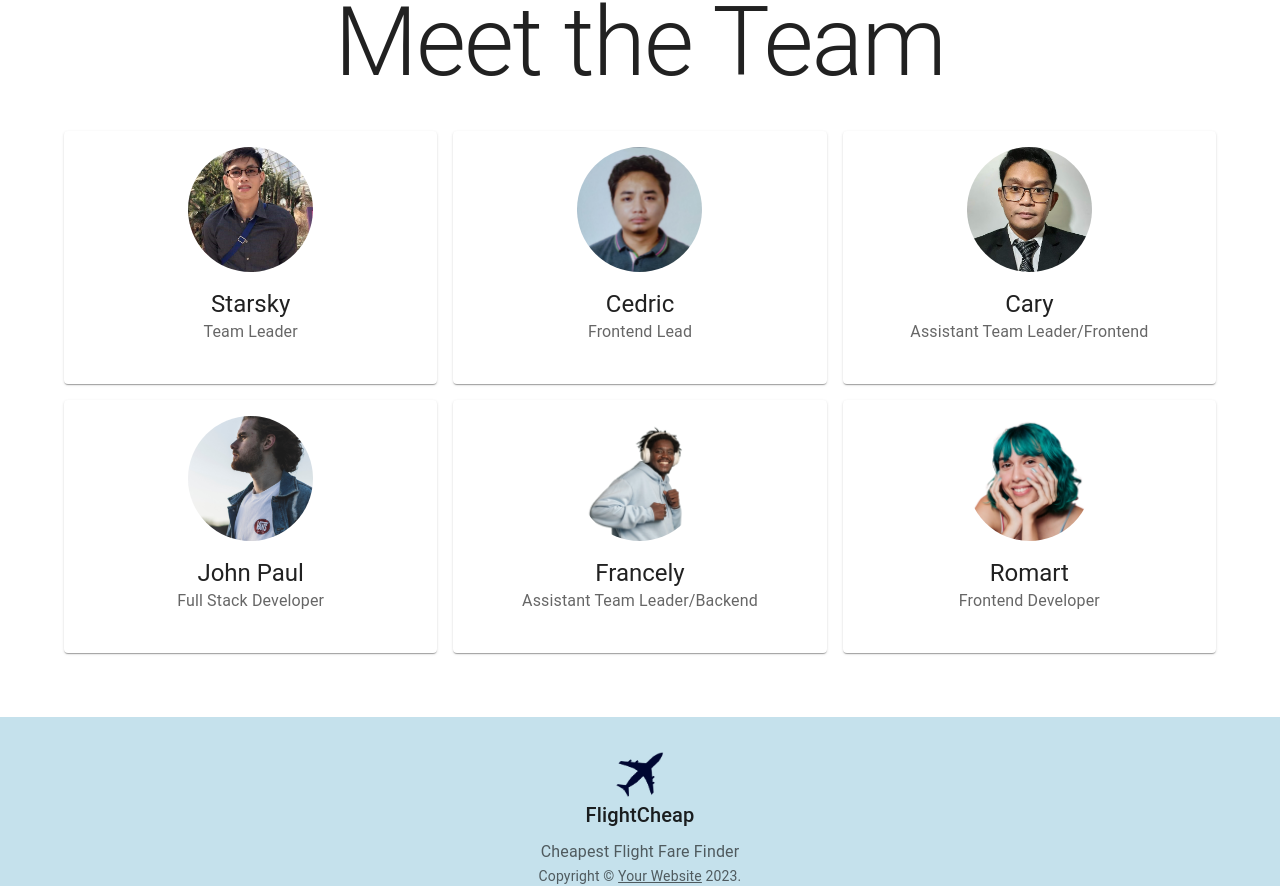
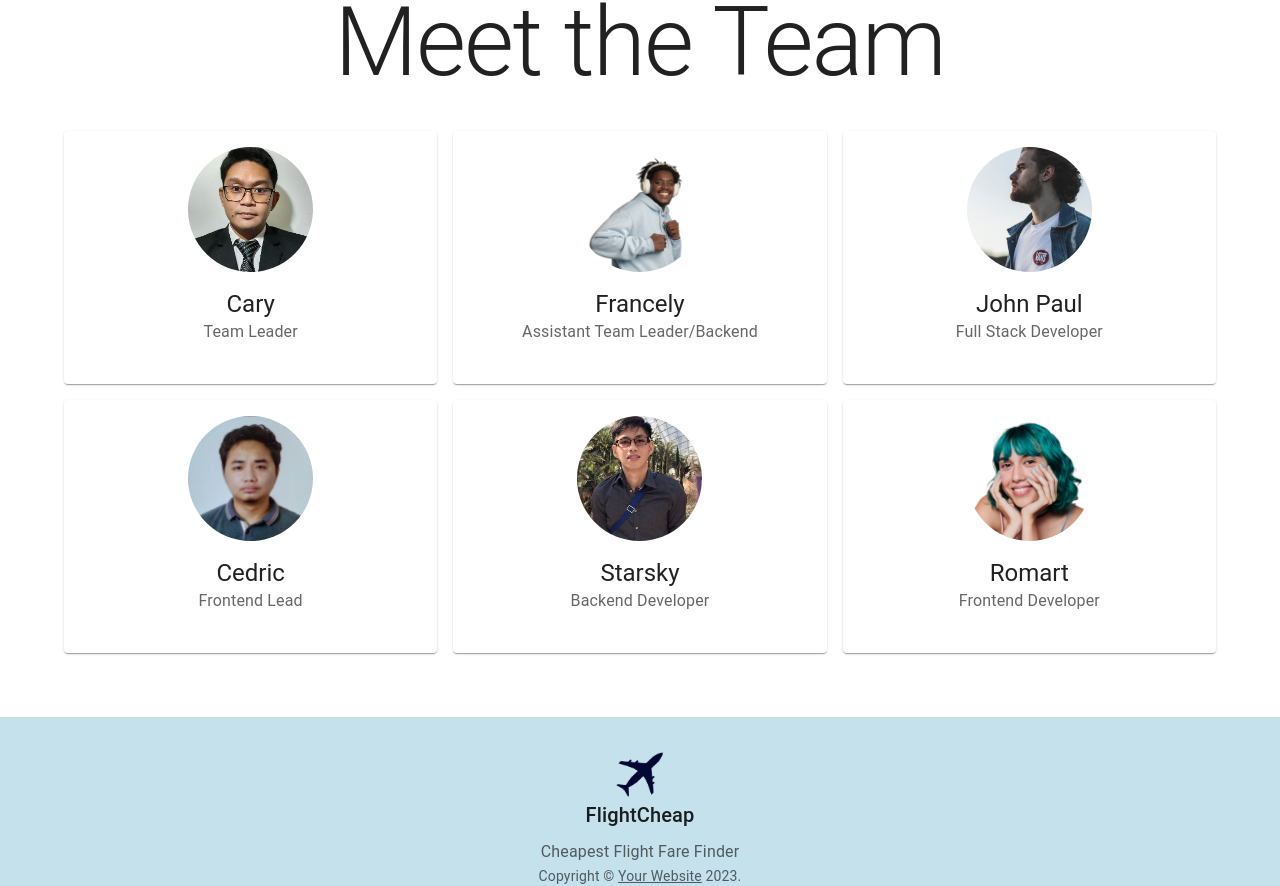
Before and after one commit to cedricp95/flight-cheap-react, a Next.js app: page /about_us in a window 1280 px wide. Shown: the part 1058-1944 px from the top of the page. Built offline with nearby package versions, Linux system fonts and the light colour scheme.

Commit message:
about_us: updated roles

```diff
--- a/src/pages/about_us/index.js
+++ b/src/pages/about_us/index.js
@@ -17,10 +17,22 @@ import Image from "next/image";
 
 const devTeam = [
   {
-    id: 1,
-    name: "Starsky",
+    id: 3,
+    name: "Cary",
     role: "Team Leader",
-    picture: "avatar1.jpg",
+    picture: "avatar3.jpg",
+  },
+  {
+    id: 5,
+    name: "Francely",
+    role: "Assistant Team Leader/Backend",
+    picture: "avatar5.jpg",
+  },
+  {
+    id: 4,
+    name: "John Paul",
+    role: "Full Stack Developer",
+    picture: "avatar4.jpg",
   },
   {
     id: 2,
@@ -29,28 +41,16 @@ const devTeam = [
     picture: "avatar2.jpg",
   },
   {
-    id: 3,
-    name: "Cary",
-    role: "Assistant Team Leader/Frontend",
-    picture: "avatar3.jpg",
-  },
-  {
-    id: 4,
-    name: "John Paul",
-    role: "Full Stack Developer",
-    picture: "avatar3.jpg",
-  },
-  {
-    id: 5,
-    name: "Francely",
-    role: "Assistant Team Leader/Backend",
-    picture: "avatar3.jpg",
+    id: 1,
+    name: "Starsky",
+    role: "Backend Developer",
+    picture: "avatar1.jpg",
   },
   {
     id: 6,
     name: "Romart",
     role: "Frontend Developer",
-    picture: "avatar3.jpg",
+    picture: "avatar6.jpg",
   },
 ];
 
@@ -142,7 +142,7 @@ const AboutUs = () => {
             <Card>
               <CardContent>
                 <Avatar
-                  src={`/about-us/avatar${index + 1}.jpg`}
+                  src={`/about-us/${persons.picture}`}
                   sx={{
                     margin: "auto",
                     width: 125,
```
